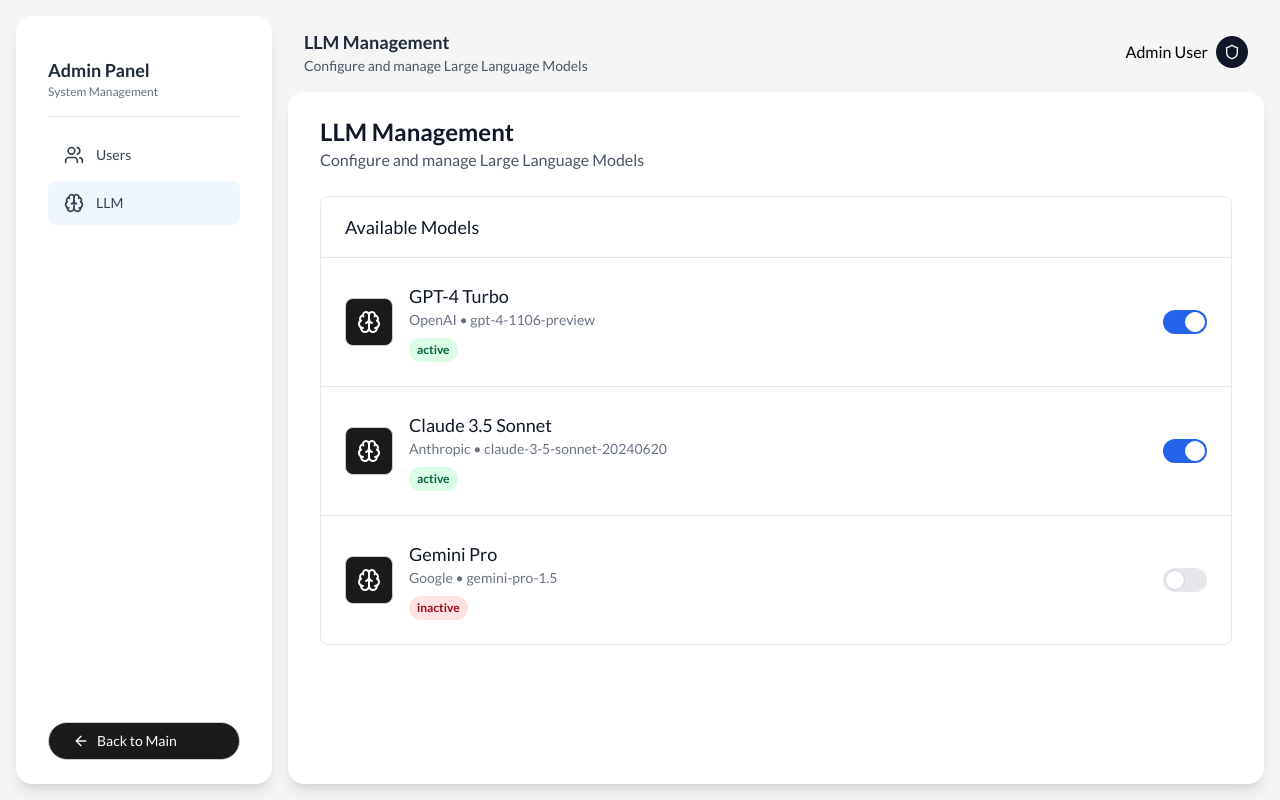
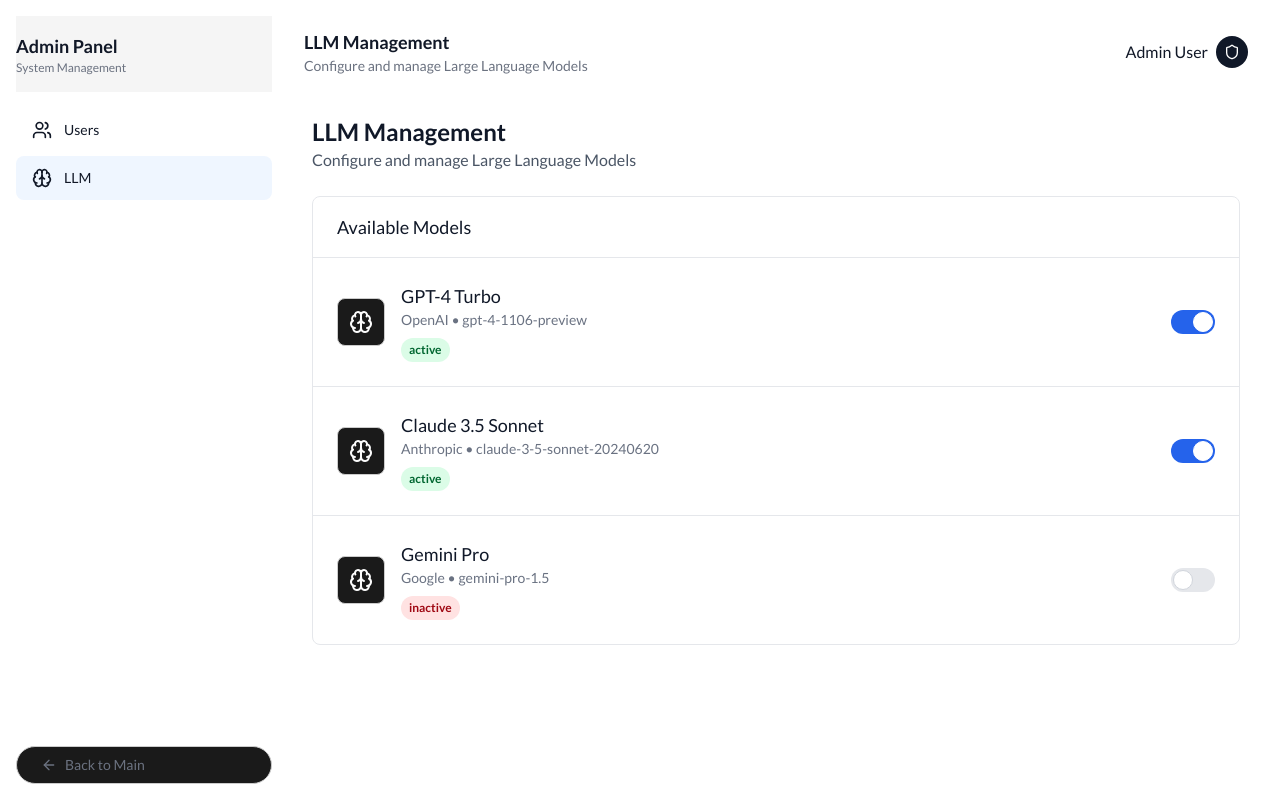
Before and after one commit to gomgomgit/lagi-lagi-doculazer, a Vue app: page /admin/llm in a window 1280 px wide. Built offline with nearby package versions, Linux system fonts and the light colour scheme.

Commit message:
admin color list

```diff
--- a/src/components/AdminLayout.vue
+++ b/src/components/AdminLayout.vue
@@ -1,13 +1,13 @@
 <template>
-  <div class="flex h-screen bg-base gap-4 p-4">
+  <div class="flex h-screen admin-page-container gap-4 p-4">
     <!-- Admin Sidebar -->
-    <aside class="w-64 base-card bg-card text-base flex flex-col">
+    <aside class="w-64 admin-page-card text-base flex flex-col">
       <!-- Sidebar Header -->
-      <div class="py-4 border-b border-gray-200">
+      <div class="py-4 admin-header">
         <div class="flex items-center gap-2">
           <div>
-            <h1 class="text-lg font-bold text-gray-800">Admin Panel</h1>
-            <p class="text-xs text-gray-500">System Management</p>
+            <h1 class="text-lg font-bold admin-title">Admin Panel</h1>
+            <p class="text-xs admin-subtitle">System Management</p>
           </div>
         </div>
       </div>
@@ -16,7 +16,7 @@
       <nav class="flex-1 space-y-1 mt-4">
         <router-link
           to="/admin/users"
-          class="flex items-center gap-3 px-4 py-3 text-sm text-gray-700 hover:bg-gray-50 rounded-lg transition-colors"
+          class="flex items-center gap-3 px-4 py-3 text-sm admin-table-text admin-table-row rounded-lg transition-colors"
           :class="{ 'bg-blue-50 text-blue-700': $route.path === '/admin/users' }"
         >
           <UsersIcon class="w-5 h-5" />
@@ -25,7 +25,7 @@
 
         <router-link
           to="/admin/llm"
-          class="flex items-center gap-3 px-4 py-3 text-sm text-gray-700 hover:bg-gray-50 rounded-lg transition-colors"
+          class="flex items-center gap-3 px-4 py-3 text-sm admin-table-text admin-table-row rounded-lg transition-colors"
           :class="{ 'bg-blue-50 text-blue-700': $route.path === '/admin/llm' }"
         >
           <BrainIcon class="w-5 h-5" />
@@ -37,7 +37,7 @@
       <div>
         <router-link
           to="/"
-          class="flex items-center gap-2 text-sm text-gray-600 hover:text-gray-800 transition-colors base-button btn-action"
+          class="flex items-center gap-2 text-sm admin-table-meta hover:text-gray-800 transition-colors base-button btn-action"
         >
           <ArrowLeftIcon class="w-4 h-4" />
           <span>Back to Main</span>
@@ -51,11 +51,11 @@
       <header class="px-4 pb-0 pt-3">
         <div class="flex items-center justify-between">
           <div>
-            <h2 class="text-lg font-semibold text-gray-800">{{ currentHeader }}</h2>
-            <p class="text-sm text-gray-600">{{ currentSubtitle }}</p>
+            <h2 class="text-lg font-semibold admin-title">{{ currentHeader }}</h2>
+            <p class="text-sm admin-subtitle">{{ currentSubtitle }}</p>
           </div>
           <div class="flex items-center gap-4">
-            <div class="flex items-center gap-2">
+            <div class="flex items-center gap-2 admin-table-text">
               Admin User
               <button class="px-2 py-2 bg-gray-900 text-white text-sm rounded-full">
                 <ShieldIcon class="w-4 h-4" />
@@ -66,7 +66,7 @@
       </header>
 
       <!-- Router View Content -->
-      <div class="flex-1 bg-white rounded-lg base-card p-6 overflow-auto">
+      <div class="flex-1 admin-page-card rounded-lg p-6 overflow-auto">
         <router-view />
       </div>
     </div>
--- a/src/style/colors.css
+++ b/src/style/colors.css
@@ -878,3 +878,155 @@
 .doc-status-error {
   color: var(--doc-status-error);
 }
+
+/* ================================================ */
+/* ADMIN PANEL COLORS & COMPONENTS */
+/* ================================================ */
+
+/* Admin Panel Color Variables - Reusing existing colors */
+:root {
+  /* Admin Panel Layout */
+  --admin-page-bg: var(--bg-primary);
+  --admin-page-card-bg: var(--bg-secondary);
+  --admin-page-border: var(--border-color);
+
+  /* Admin Headers & Text */
+  --admin-title: var(--text-primary);
+  --admin-subtitle: var(--text-secondary);
+  --admin-header-bg: var(--bg-tertiary);
+  --admin-header-text: var(--text-tertiary);
+
+  /* Admin Table */
+  --admin-table-header-bg: var(--bg-tertiary);
+  --admin-table-header-text: var(--text-tertiary);
+  --admin-table-row-hover: var(--bg-hover);
+  --admin-table-text: var(--text-primary);
+  --admin-table-meta: var(--text-secondary);
+
+  /* Admin Forms */
+  --admin-form-input-border: var(--border-color);
+  --admin-form-input-focus: var(--primary-color);
+  --admin-form-error: var(--error-color);
+  --admin-form-label: var(--text-primary);
+
+  /* Admin Status Colors */
+  --admin-status-active: var(--success-color);
+  --admin-status-inactive: var(--error-color);
+  --admin-status-pending: var(--warning-color);
+
+  /* Admin Modal */
+  --admin-modal-bg: var(--bg-secondary);
+  --admin-modal-overlay: rgba(0, 0, 0, 0.5);
+  --admin-modal-border: var(--border-color);
+
+  /* Admin Toggle Switch */
+  --admin-toggle-bg: var(--bg-tertiary);
+  --admin-toggle-active: var(--primary-color);
+  --admin-toggle-focus: var(--primary-light);
+}
+
+/* Admin Panel Container */
+.admin-page-container {
+  background-color: var(--admin-page-bg);
+}
+
+.admin-page-card {
+  background-color: var(--admin-page-card-bg);
+  border-color: var(--admin-page-border);
+}
+
+/* Admin Headers */
+.admin-title {
+  color: var(--admin-title);
+}
+
+.admin-subtitle {
+  color: var(--admin-subtitle);
+}
+
+.admin-header {
+  background-color: var(--admin-header-bg);
+  color: var(--admin-header-text);
+}
+
+/* Admin Table */
+.admin-table-header {
+  background-color: var(--admin-table-header-bg);
+}
+
+.admin-table-header-text {
+  color: var(--admin-table-header-text);
+}
+
+.admin-table-row:hover {
+  background-color: var(--admin-table-row-hover);
+}
+
+.admin-table-text {
+  color: var(--admin-table-text);
+}
+
+.admin-table-meta {
+  color: var(--admin-table-meta);
+}
+
+/* Admin Forms */
+.admin-form-input {
+  border-color: var(--admin-form-input-border);
+}
+
+.admin-form-input:focus {
+  border-color: var(--admin-form-input-focus);
+  box-shadow: 0 0 0 2px var(--admin-form-input-focus);
+}
+
+.admin-form-input.error {
+  border-color: var(--admin-form-error);
+}
+
+.admin-form-label {
+  color: var(--admin-form-label);
+}
+
+.admin-form-error-text {
+  color: var(--admin-form-error);
+}
+
+/* Admin Status */
+.admin-status-active {
+  background-color: var(--success-light);
+  color: var(--admin-status-active);
+}
+
+.admin-status-inactive {
+  background-color: var(--error-light);
+  color: var(--admin-status-inactive);
+}
+
+.admin-status-pending {
+  background-color: var(--warning-light);
+  color: var(--admin-status-pending);
+}
+
+/* Admin Modal */
+.admin-modal-overlay {
+  background-color: var(--admin-modal-overlay);
+}
+
+.admin-modal {
+  background-color: var(--admin-modal-bg);
+  border-color: var(--admin-modal-border);
+}
+
+/* Admin Toggle Switch */
+.admin-toggle {
+  background-color: var(--admin-toggle-bg);
+}
+
+.admin-toggle:focus {
+  box-shadow: 0 0 0 4px var(--admin-toggle-focus);
+}
+
+.admin-toggle.active {
+  background-color: var(--admin-toggle-active);
+}
```
